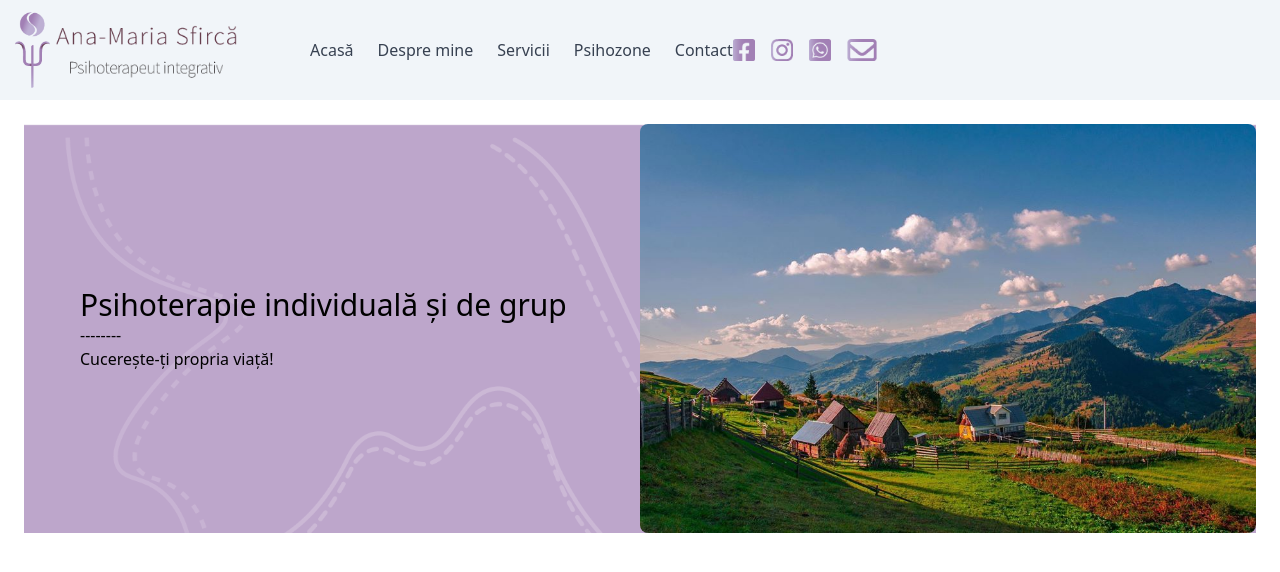
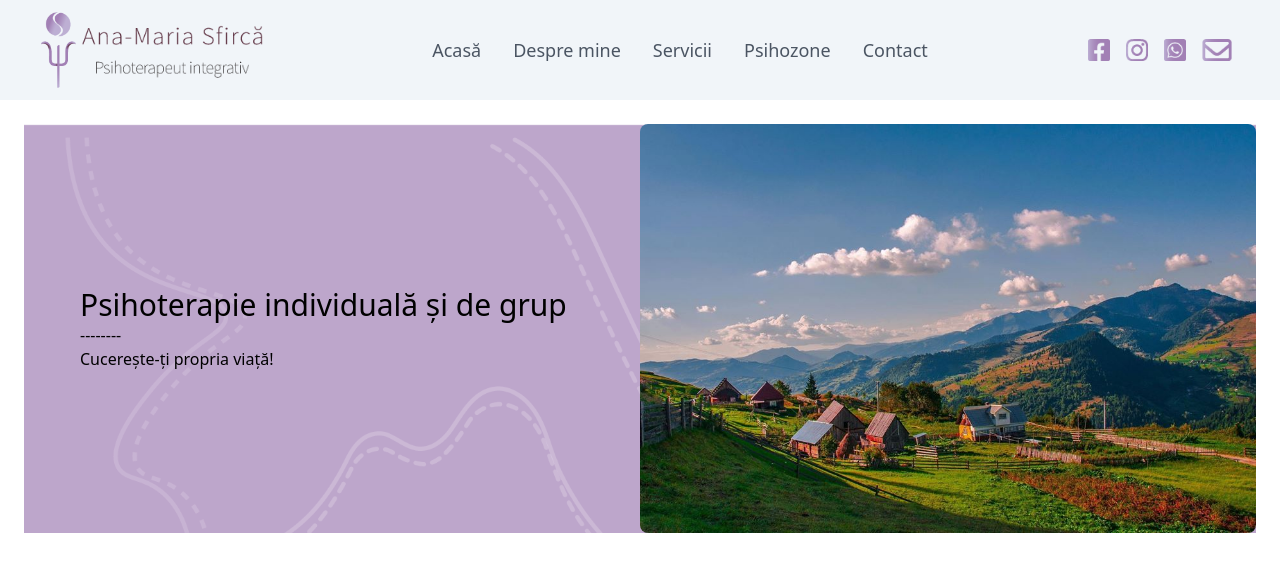
Before and after one commit to ionutbogdancristea/web-app-psihoterapie, a React (Create React App) app: page / in a window 1280 px wide. Shown: the top 572 px of the page. Built offline with nearby package versions, Linux system fonts and the light colour scheme.

Commit message:
revamp navbar

```diff
--- a/src/components/NavBar/NavBar.js
+++ b/src/components/NavBar/NavBar.js
@@ -1,3 +1,4 @@
+import React from 'react';
 import logo_symbol from './media/logo_symbol.png';
 import fb from './media/fb.png'
 import insta from './media/insta.png'
@@ -6,15 +7,15 @@ import mail from './media/mail.png'
 import nume from './media/Ana-Maria-Sfirca.png'
 import titlu from './media/Psihoterapeut-integrativ.png'
 
+export default function NavBar()
+{
+  let current_url = document.location.pathname;
 
-
-function NavBar()
-{
-    return (
+  return (
 
 <nav className="bg-slate-100">
-      <ul className="md:flex md:flex-row p-3 items-center ">
-        <li className="">
+      <ul className="md:flex md:flex-row p-3 items-center justify-center">
+        <li className="flex justify-center ml-10 mb-3 md:m-0">
           <a href="/" className="flex flex-row items-center">
             <img src={logo_symbol} className="w-10" alt="Main Logo"/>
             <div className="flex flex-col">
@@ -23,14 +24,19 @@ function NavBar()
             </div>
           </a>
         </li>
-        <li className="flex flex-col md:flex-row md:space-x-6">
-          <a href="/" className="text-gray-700 hover:text-ana-purple">Acasă</a>
-          <a href="/despre_mine" className="text-gray-700 hover:text-ana-purple">Despre mine</a>
-          <a href="/servicii" className="text-gray-700 hover:text-ana-purple">Servicii</a>
-          <a href="/psihozone" className="text-gray-700 hover:text-ana-purple">Psihozone</a>
-          <a href="/contact" className="text-gray-700 hover:text-ana-purple">Contact</a>
+        <li className="flex flex-col md:flex-row md:space-x-8 md:pr-16 md:mx-24 mb-6 md:mb-0">
+          <a href="/" className={"flex items-center justify-center text-lg text-gray-600 hover:text-ana-purple active:text-violet-700 " + (current_url === "/" ? 'text-ana-purple':'')}>
+              Acasă </a>
+          <a href="/despre_mine" className={"flex items-center justify-center text-lg text-gray-600 hover:text-ana-purple active:text-violet-700 " + (current_url === "/despre_mine" ? 'text-ana-purple':'')}>
+            Despre mine </a>
+          <a href="/servicii" className={"flex items-center justify-center text-lg text-gray-600 hover:text-ana-purple active:text-violet-700 " + (current_url === "/servicii" ? 'text-ana-purple':'')}>
+            Servicii </a>
+          <a href="/psihozone" className={"flex items-center justify-center text-lg text-gray-600 hover:text-ana-purple active:text-violet-700 " + (current_url === "/psihozone" ? 'text-ana-purple':'')}>
+            Psihozone </a>
+          <a href="/contact" className={"flex items-center justify-center text-lg text-gray-600 hover:text-ana-purple active:text-violet-700 " + (current_url === "/contact" ? 'text-ana-purple':'')}>
+            Contact </a>
         </li>
-        <li className="flex flex-row md:space-x-2 items-center">
+        <li className="flex flex-row items-center justify-center md:space-x-2">
           <a href="/" className="">
             <img src={fb} className="w-3/4" alt="Facebook logo"/>
           </a>
@@ -49,5 +55,3 @@ function NavBar()
 
     );
 }
-
-export default NavBar;
```
